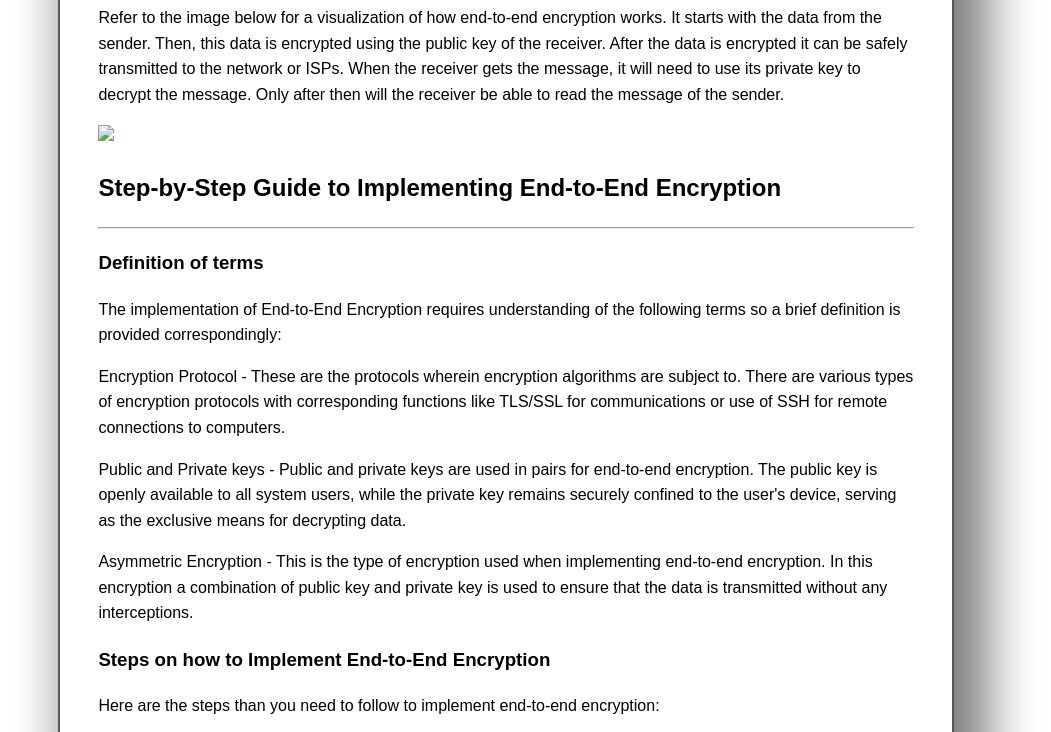
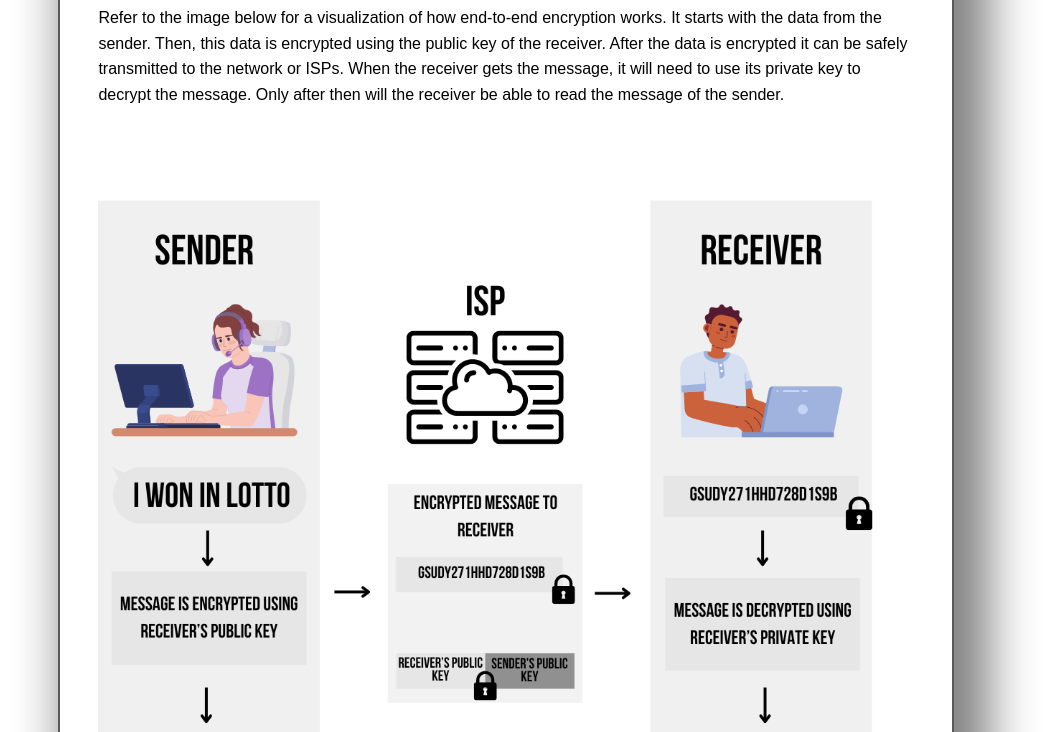
Before and after one commit to Create-A-Blog/A-Guide-To-Implementing-End-to-End-Encryption, a plain HTML site: page index.html in a window 1280 px wide. Shown: the part 2240-2972 px from the top of the page, without its empty margins (134-1185 px from the left). Drawn offline with Linux system fonts and the light colour scheme; the site is published under a folder, as on GitHub Pages, so addresses that start at the root find nothing.

Commit message:
Update index.html

```diff
--- a/index.html
+++ b/index.html
@@ -66,7 +66,7 @@ By encrypting data or transforming it into an unreadable data, the user is prote
   <p style="font-family:arial; font-size: 12;">As mentioned above, there are numerous encryption algorithms or kinds of encryption but in this post, we will only be focusing on the encryption with the use of paired public and private keys (asymmetric public key) as this is the type of encryption used by an end-to-end encryption. As its name suggests, the data is only encrypted at the end points which are the sender and the receiver. Therefore, by using a pair of public and private keys, the data can be transmitted from end-to-end without any interference as outside entities will not be able to read or understand the data.</p>
    <p style="font-family:arial; font-size: 12;">Refer to the image below for a visualization of how end-to-end encryption works. It starts with the data from the sender. Then, this data is encrypted using the public key of the receiver. After the data is encrypted it can be safely transmitted to the network or ISPs. When the receiver gets the message, it will need to use its private key to decrypt the message. Only after then will the receiver be able to read the message of the sender.</p>
 
-  <img style="max-width: 95%;" src=/A-Guide-to-Implementing-End-to-End-Encryption/user.png>
+  <img style="max-width: 95%;" src="./A-Guide-to-Implementing-End-to-End-Encryption/user.png">
   <br/>
  <h2 style="font-family:arial;">Step-by-Step Guide to Implementing End-to-End Encryption</h2>
   <hr>
```
